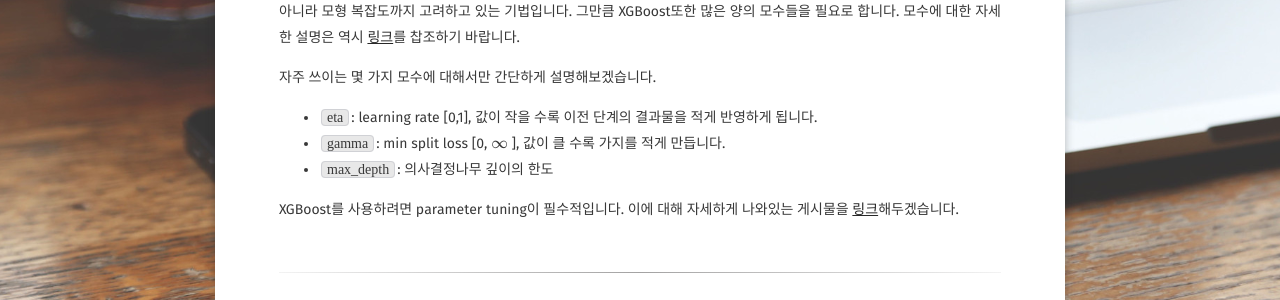
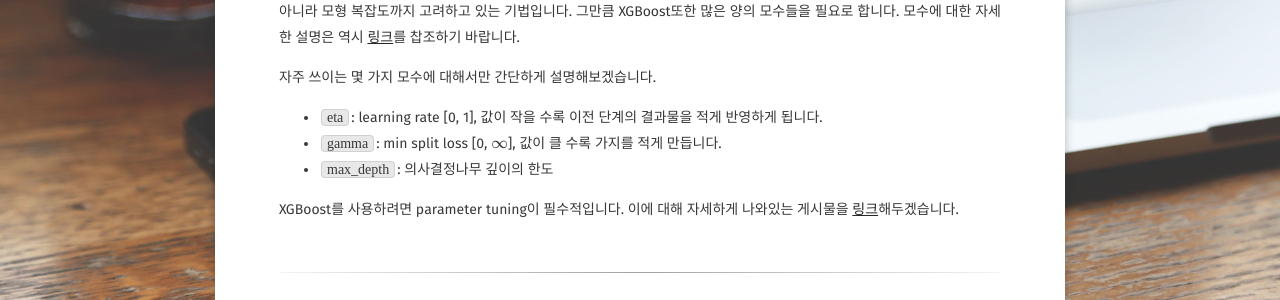
Before and after one commit to sdtrd011/sdtrd011.github.io, a Jekyll site: the page built from _posts/2020-02-09-Boosts.md, in a window 1280 px wide and 900 px high, scrolled down 1883 px. Shown: the part 422-722 px from the top of the window. Built offline with Jekyll 4.4.1, drawn with Linux system fonts in a browser that asks for light colours; some web fonts are replaced; formulas are drawn with MathJax 3; comment, search, counter and statistics services are not loaded.

```diff
--- a/_posts/2020-02-09-Boosts.md
+++ b/_posts/2020-02-09-Boosts.md
@@ -14,7 +14,7 @@ comments: true
 
 즉, 처음에는 모든 샘플에 동일한 가중치를 적용 (1/n)하여 분류기를 학습합니다. 그 이후부터는 이전 분류기가 잘못 분류한 샘플들에 대해 더 큰 가중치를 주어서 분류기를 학습합니다. 여기서 주의할 점은 마지막 모델이 아닌 학습에 이용된 모든 분류기들의 앙상블이 최종 모델이 된다는 점 입니다. 이를 그림으로 나타내면 아래와 같습니다.
 
-![png](/assets/img/markdown/boosting/boosting.png)
+![png](/assets/img/markdown/Boosting/boosting.png)
 
 부스팅의 Weak classifier에는 일반적으로 의사결정나무모형을 사용하고, 부스팅은 과적합에 강하다는 장점을 가지고 있지만, 분류 결과에 대한 해석이불가능하고, Noise가 많은 데이터에서는 별로 좋은 결과를 얻지 못할 수 있습니다.
 
@@ -63,8 +63,8 @@ gbc.fit(X, y)
 XGBoost 또한 Gradient Boosting에 기반을 두고 있습니다. 하지만 XGBoost는 CART기반의 트리를 사용하고, 손실함수 뿐만 아니라 모형 복잡도까지 고려하고 있는 기법입니다. 그만큼 XGBoost또한 많은 양의 모수들을 필요로 합니다. 모수에 대한 자세한 설명은 역시 [링크](https://xgboost.readthedocs.io/en/latest/parameter.html)를 찹조하기 바랍니다.
 
 자주 쓰이는 몇 가지 모수에 대해서만 간단하게 설명해보겠습니다.
-* `eta`: learning rate [0,1], 값이 작을 수록 이전 단계의 결과물을 적게 반영하게 됩니다.
-* `gamma`: min split loss [0, $$ \infty$$ ], 값이 클 수록 가지를 적게 만듭니다.
+* `eta`: learning rate [0, 1], 값이 작을 수록 이전 단계의 결과물을 적게 반영하게 됩니다.
+* `gamma`: min split loss [0, $$ \infty$$], 값이 클 수록 가지를 적게 만듭니다.
 * `max_depth`: 의사결정나무 깊이의 한도
 
  XGBoost를 사용하려면 parameter tuning이 필수적입니다. 이에 대해 자세하게 나와있는 게시물을 [링크](https://www.analyticsvidhya.com/blog/2016/03/complete-guide-parameter-tuning-xgboost-with-codes-python/)해두겠습니다.
```
